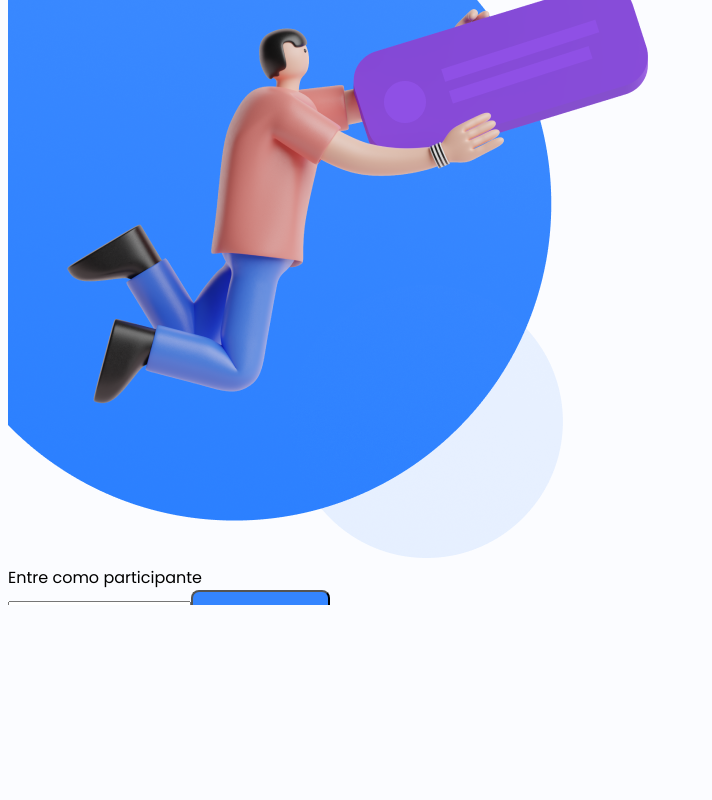
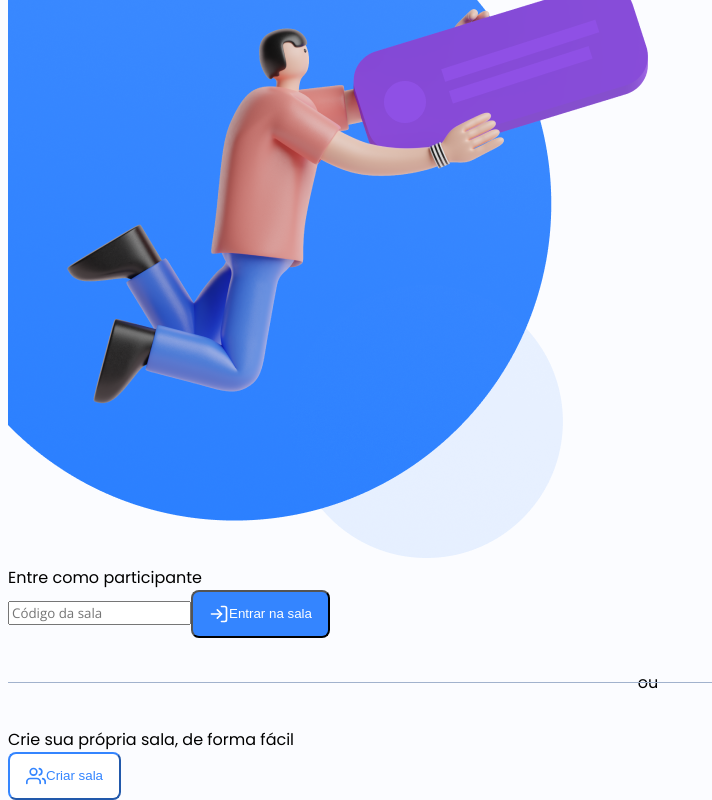
Before and after one commit to luscas/rocket.q, a Next.js app: page / in a window 1280 px wide. Shown: the part 203-1003 px from the top of the page, without its empty margins (0-712 px from the left). Before the commit the page ends 816 px from the top, so only its background shows below. Built offline with nearby package versions, Linux system fonts and the light colour scheme.

Commit message:
Index - Alinhamento correto

```diff
--- a/layouts/RoomLayoutTransition.js
+++ b/layouts/RoomLayoutTransition.js
@@ -123,7 +123,7 @@ const RoomLayoutTransition = ({ children }) => {
         <div className="fixed -top-36 -right-36 md:top-[-387px] md:right-[-406px] rounded-full bg-[#5497f610] w-64 h-64 md:w-[633.55px] md:h-[633.55px]"></div>
       </header>
 
-      <main className="px-8 mt-16 lg:mt-0 lg:px-0 justify-center lg:px-0 py-0 grid lg:grid-cols-2 lg:justify-between lg:items-center h-screen">
+      <main className="px-8 mt-16 lg:mt-0 lg:px-0 justify-center lg:px-0 py-0 grid lg:grid-cols-2 lg:justify-between lg:items-center flex-grow">
         <img
           src="/illustration.png"
           className="mt-[70.17] -ml-6 hidden lg:block"
@@ -131,7 +131,7 @@ const RoomLayoutTransition = ({ children }) => {
           alt="Ilustração"
         />
 
-        <div className="lg:max-w-sm lg:mr-0 md:max-w-md sm:max-w-sm">
+        <div className="lg:max-w-sm sm:mb-10 lg:mr-0 md:max-w-md sm:max-w-sm relative z-10">
           <motion.div
             initial={{ opacity: 0 }}
             animate={{ opacity: 1 }}
--- a/pages/index.js
+++ b/pages/index.js
@@ -37,7 +37,7 @@ const Index = () => (
       </form>
 
       <div className="other">
-        <div className="bg-white relative z-10 px-4">ou</div>
+        <div className="bg-[#FBFCFF] relative z-10 px-4">ou</div>
       </div>
 
       <div className="text-[#0D114F] text-3xl font-bold mb-6">
--- a/styles/globals.css
+++ b/styles/globals.css
@@ -23,7 +23,7 @@ textarea::placeholder {
 }
 
 .layout {
-    @apply w-screen h-screen overflow-hidden;
+    @apply w-screen h-screen flex flex-col;
 }
 
 .other {
@@ -69,7 +69,9 @@ textarea::placeholder {
 .button.button__primary, .button.button__danger {
     color: white;
 }
-
+.button__outline {
+    @apply bg-white;
+}
 .button__outline.button__primary {
     border-color: var(--primary);
     color: var(--primary);
```
